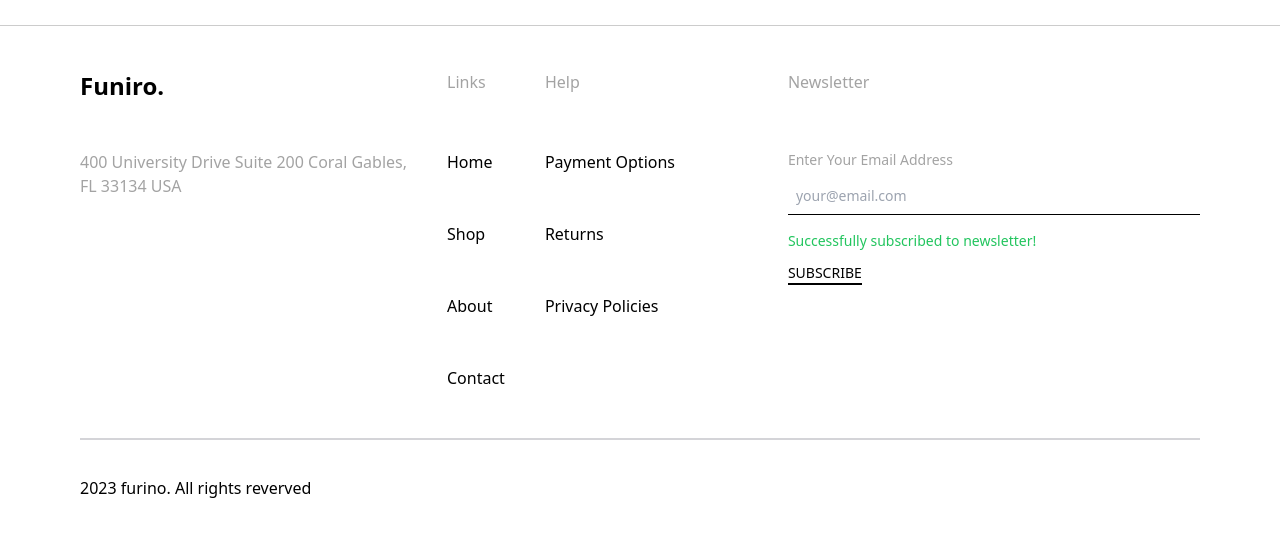
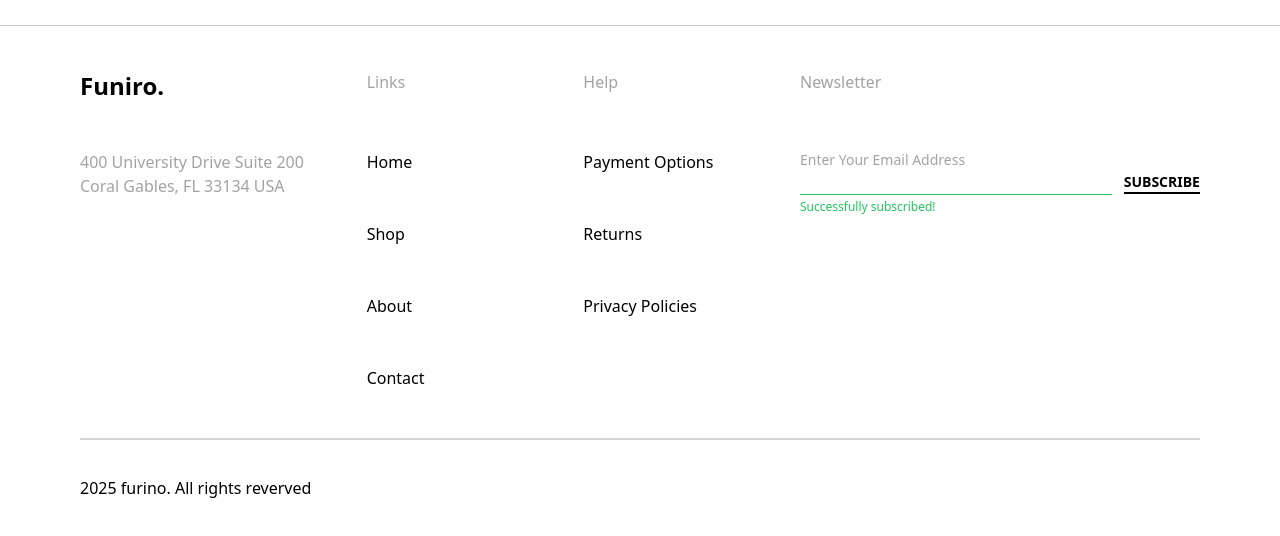
Before and after one commit to christianokuru/Funiro, a Vue app: page / in a window 1280 px wide. Both pictures are taken after typing "name@example.com" into the empty fields and a click on the button "SUBSCRIBE". Shown: the part 4583-5119 px from the top of the page. Built offline with nearby package versions, Linux system fonts and the light colour scheme.

Commit message:
Completed the footer

```diff
--- a/src/components/custom/FooterComponent.vue
+++ b/src/components/custom/FooterComponent.vue
@@ -1,49 +1,73 @@
 <script setup>
-import { ref } from "vue";
+import { ref, computed } from "vue";
+import LoadingSpinnerComponent from "@/components/custom/LoadingSPinnerComponent.vue";
 
-const linksItems = ["Home", "Shop", "About", "Contact"];
-const helpItems = ["Payment Options", "Returns", "Privacy Policies"];
+const currentYear = computed(() => new Date().getFullYear());
+
+const links = [
+  { text: "Home", href: "#" },
+  { text: "Shop", href: "#" },
+  { text: "About", href: "#" },
+  { text: "Contact", href: "#" },
+];
+
+const helpLinks = [
+  { text: "Payment Options", href: "#" },
+  { text: "Returns", href: "#" },
+  { text: "Privacy Policies", href: "#" },
+];
 
 const email = ref("");
-const isLoading = ref(false);
-const error = ref("");
-const success = ref(false);
-const formRef = ref(null);
+const isSubmitting = ref(false);
+const submitStatus = ref(""); // 'success' | 'error' | ''
+const errorMessage = ref("");
 
-const validateEmail = (email) => {
-  return /^[^\s@]+@[^\s@]+\.[^\s@]+$/.test(email);
-};
+const isValidEmail = computed(() => {
+  const emailRegex = /^[^\s@]+@[^\s@]+\.[^\s@]+$/;
+  return emailRegex.test(email.value);
+});
 
 const handleSubscribe = async () => {
-  error.value = "";
-  success.value = false;
+  // Reset states
+  errorMessage.value = "";
+  submitStatus.value = "";
 
+  // Validate email
   if (!email.value) {
-    error.value = "Please enter your email address";
+    errorMessage.value = "Please enter your email address";
+    submitStatus.value = "error";
     return;
   }
 
-  if (!validateEmail(email.value)) {
-    error.value = "Please enter a valid email address";
+  if (!isValidEmail.value) {
+    errorMessage.value = "Please enter a valid email address";
+    submitStatus.value = "error";
     return;
   }
 
   try {
-    isLoading.value = true;
+    isSubmitting.value = true;
     // Simulate API call
     await new Promise((resolve) => setTimeout(resolve, 1000));
-    success.value = true;
+
+    submitStatus.value = "success";
     email.value = "";
-  } catch (e) {
-    error.value = "Failed to subscribe. Please try again.";
+
+    // Announce success to screen readers
+    const announcement = document.getElementById("status-announcement");
+    if (announcement) {
+      announcement.textContent = "Successfully subscribed to newsletter";
+    }
+  } catch (error) {
+    submitStatus.value = "error";
+    errorMessage.value = "Failed to subscribe. Please try again.";
   } finally {
-    isLoading.value = false;
+    isSubmitting.value = false;
   }
 };
 
-const handleKeyDown = (e) => {
-  if (e.key === "Enter" && !e.shiftKey) {
-    e.preventDefault();
+const handleKeyDown = (event) => {
+  if (event.key === "Enter") {
     handleSubscribe();
   }
 };
@@ -52,142 +76,164 @@ const handleKeyDown = (e) => {
 <template>
   <footer
     class="flex flex-col items-start px-20 py-11 w-full bg-white border-t border-black border-opacity-20 max-md:px-5 max-md:max-w-full"
+    role="contentinfo"
+    aria-label="Footer"
   >
     <div
-      class="flex flex-wrap gap-10 items-start w-full max-w-[1133px] max-md:max-w-full"
+      class="flex flex-wrap justify-between items-start w-full max-md:max-w-full"
     >
-      <!-- Company Info -->
-      <section class="flex flex-col">
-        <h1 class="self-start text-2xl font-bold text-black">Funiro.</h1>
+      <!-- Logo Section -->
+      <div class="flex flex-col w-[250px]">
+        <h2 class="self-start text-2xl font-bold text-black">Funiro.</h2>
         <address
-          class="mt-12 text-base text-neutral-400 max-md:mt-10 not-italic"
+          class="mt-12 text-base text-neutral-400 max-md:mt-10 whitespace-pre-line not-italic"
         >
-          400 University Drive Suite 200 Coral Gables,<br />FL 33134 USA
+          400 University Drive Suite 200 Coral Gables, FL 33134 USA
         </address>
-      </section>
+      </div>
 
-      <!-- Links Navigation -->
+      <!-- Links Section -->
       <nav
-        class="flex flex-col items-start text-base font-medium text-black whitespace-nowrap"
+        class="flex flex-col items-start self-stretch text-base font-medium text-black whitespace-nowrap w-[180px]"
+        aria-label="Main navigation"
       >
         <h2 class="text-neutral-400">Links</h2>
-        <ul class="list-none p-0">
+        <ul class="list-none p-0" role="list">
           <li
-            v-for="(item, index) in linksItems"
-            :key="index"
+            v-for="link in links"
+            :key="link.text"
             class="mt-12 first:mt-14 max-md:mt-10 max-md:first:mt-10"
           >
-            <a href="#" class="hover:text-neutral-600 transition-colors">
-              {{ item }}
-            </a>
+            <a
+              :href="link.href"
+              class="hover:text-neutral-600 transition-colors focus:outline-none hover:underline hover:cursor-pointer"
+              >{{ link.text }}</a
+            >
           </li>
         </ul>
       </nav>
 
-      <!-- Help and Newsletter Section -->
-      <div class="flex-auto max-md:max-w-full">
-        <div class="flex gap-5 max-md:flex-col">
-          <!-- Help Navigation -->
-          <div class="w-[33%] max-md:ml-0 max-md:w-full">
+      <!-- Help Section -->
+      <div class="w-[180px] max-md:ml-0 max-md:w-full">
         <nav
-              class="flex flex-col items-start text-base font-medium text-black"
+          class="flex flex-col grow items-start text-base font-medium text-black"
+          aria-label="Help navigation"
         >
-              <h2 class="text-neutral-400">Help</h2>
-              <ul class="list-none p-0">
+          <h2 class="text-neutral-400 max-sm:mt-10">Help</h2>
+          <ul class="list-none p-0" role="list">
             <li
-                  v-for="(item, index) in helpItems"
-                  :key="index"
+              v-for="link in helpLinks"
+              :key="link.text"
               class="mt-12 first:mt-14 max-md:mt-10 max-md:first:mt-10"
             >
-                  <a href="#" class="hover:text-neutral-600 transition-colors">
-                    {{ item }}
-                  </a>
+              <a
+                :href="link.href"
+                class="hover:text-neutral-600 transition-colors focus:outline-none hover:underline hover:cursor-pointer"
+                >{{ link.text }}</a
+              >
             </li>
           </ul>
         </nav>
       </div>
 
       <!-- Newsletter Section -->
-          <div class="ml-5 w-[67%] max-md:ml-0 max-md:w-full">
+      <div class="w-[400px] max-md:ml-0 max-md:w-full">
         <section
-              class="flex flex-col w-full max-md:mt-10"
+          class="flex flex-col w-full"
           aria-labelledby="newsletter-heading"
         >
           <h2
             id="newsletter-heading"
-                class="self-start text-base font-medium text-neutral-400"
+            class="self-start text-base font-medium text-neutral-400 max-sm:mt-10"
           >
             Newsletter
           </h2>
           <form
-                ref="formRef"
             @submit.prevent="handleSubscribe"
-                class="flex flex-col gap-3 mt-14 text-sm max-md:mt-10"
+            class="flex flex-col w-full"
             novalidate
           >
-                <div class="flex flex-col text-neutral-400">
-                  <label for="newsletter-email" class="self-start mb-2">
+            <div class="flex gap-3 mt-14 text-sm max-md:mt-10">
+              <div class="flex flex-col text-neutral-400 flex-grow">
+                <label for="email" class="self-start">
                   Enter Your Email Address
                 </label>
-                  <div class="relative">
                 <input
-                      id="newsletter-email"
+                  type="email"
+                  id="email"
                   v-model="email"
-                      type="email"
                   @keydown="handleKeyDown"
-                      class="w-full p-2 bg-transparent border-b border-black focus:outline-none focus:border-b-2"
-                      :class="{ 'border-red-500': error }"
-                      :aria-invalid="!!error"
-                      :aria-describedby="error ? 'newsletter-error' : undefined"
-                      placeholder="your@email.com"
-                      :disabled="isLoading"
+                  class="mt-1 bg-transparent border-b border-black focus:outline-none focus:border-blue-500 transition-colors"
+                  :class="{
+                    'border-red-500': submitStatus === 'error',
+                    'border-green-500': submitStatus === 'success',
+                  }"
+                  aria-describedby="email-error email-success"
+                  :aria-invalid="submitStatus === 'error'"
+                  autocomplete="email"
                 />
+                <div
+                  id="email-error"
+                  v-if="submitStatus === 'error'"
+                  class="mt-1 text-red-500 text-xs"
+                  role="alert"
+                >
+                  {{ errorMessage }}
+                </div>
+                <div
+                  id="email-success"
+                  v-if="submitStatus === 'success'"
+                  class="mt-1 text-green-500 text-xs"
+                  role="alert"
+                >
+                  Successfully subscribed!
                 </div>
               </div>
-
-                <!-- Error Message -->
-                <div
-                  v-if="error"
-                  id="newsletter-error"
-                  role="alert"
-                  class="text-red-500 text-sm mt-1"
-                >
-                  {{ error }}
-                </div>
-
-                <!-- Success Message -->
-                <div
-                  v-if="success"
-                  role="alert"
-                  class="text-green-500 text-sm mt-1"
-                >
-                  Successfully subscribed to newsletter!
-                </div>
-
               <button
                 type="submit"
-                  class="self-start font-medium text-black whitespace-nowrap hover:opacity-80 transition-opacity focus:outline-none focus:ring-2 focus:ring-offset-2 focus:ring-black disabled:opacity-50"
-                  :disabled="isLoading"
-                  :aria-busy="isLoading"
+                :disabled="isSubmitting"
+                class="relative font-medium text-black whitespace-nowrap hover:text-neutral-400 transition-colors focus:outline-none disabled:opacity-50 disabled:cursor-not-allowed"
+                aria-label="Subscribe to newsletter"
               >
-                  <span>{{ isLoading ? "SUBSCRIBING..." : "SUBSCRIBE" }}</span>
+                <span
+                  class="inline-flex items-center gap-2 font-semibold"
+                  :class="{ 'opacity-0': isSubmitting }"
+                >
+                  SUBSCRIBE
+                </span>
+                <span
+                  v-if="isSubmitting"
+                  class="absolute inset-0 flex items-center justify-center"
+                  aria-hidden="true"
+                >
+                  <loading-spinner-component />
+                </span>
                 <div
                   class="shrink-0 h-px border border-black border-solid"
-                    :class="{ 'opacity-50': isLoading }"
+                  :class="{ 'opacity-50': isSubmitting }"
                 ></div>
               </button>
+            </div>
           </form>
         </section>
-          </div>
-        </div>
       </div>
     </div>
 
     <!-- Divider -->
     <div
       class="shrink-0 self-center mt-12 max-w-full h-px border border-solid border-zinc-300 w-[1240px] max-md:mt-10"
-    />
+      role="separator"
+    ></div>
 
-    <p class="mt-9 text-base text-black">2023 furino. All rights reverved</p>
+    <!-- Copyright -->
+    <p class="mt-9 text-base text-black">{{ currentYear }} furino. All rights reverved</p>
+
+    <!-- Screen reader announcements -->
+    <div
+      id="status-announcement"
+      class="sr-only"
+      role="status"
+      aria-live="polite"
+    ></div>
   </footer>
 </template>
--- /dev/null
+++ b/src/components/custom/LoadingSPinnerComponent.vue
@@ -0,0 +1,7 @@
+<template>
+    <span
+      class="inline-block w-4 h-4 border-2 border-black border-t-transparent rounded-full animate-spin"
+      role="progressbar"
+      aria-label="Loading"
+    ></span>
+  </template>
```
Lines whose indentation alone changed are shown as unchanged.
